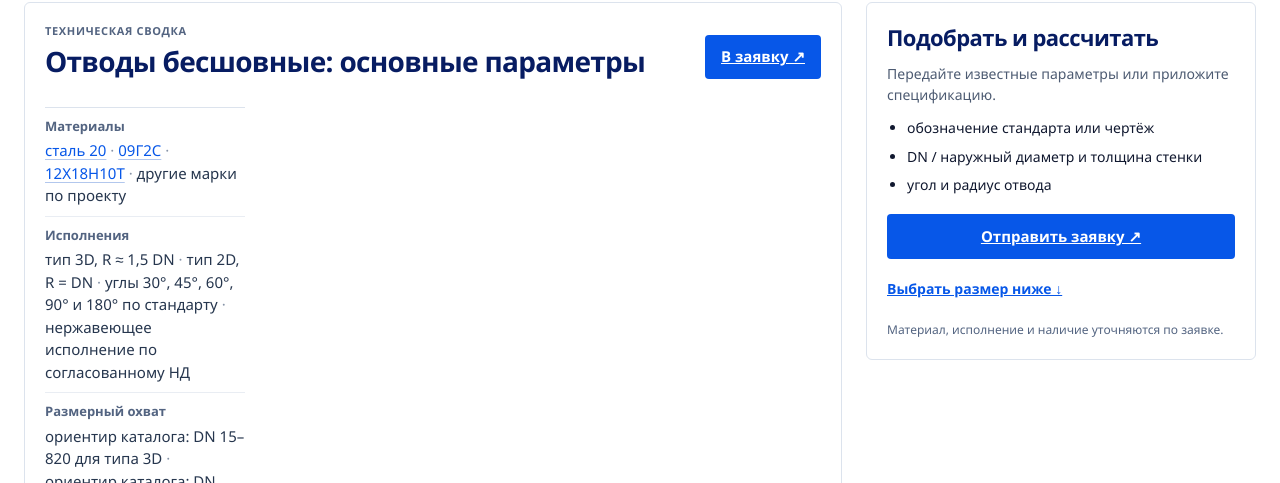
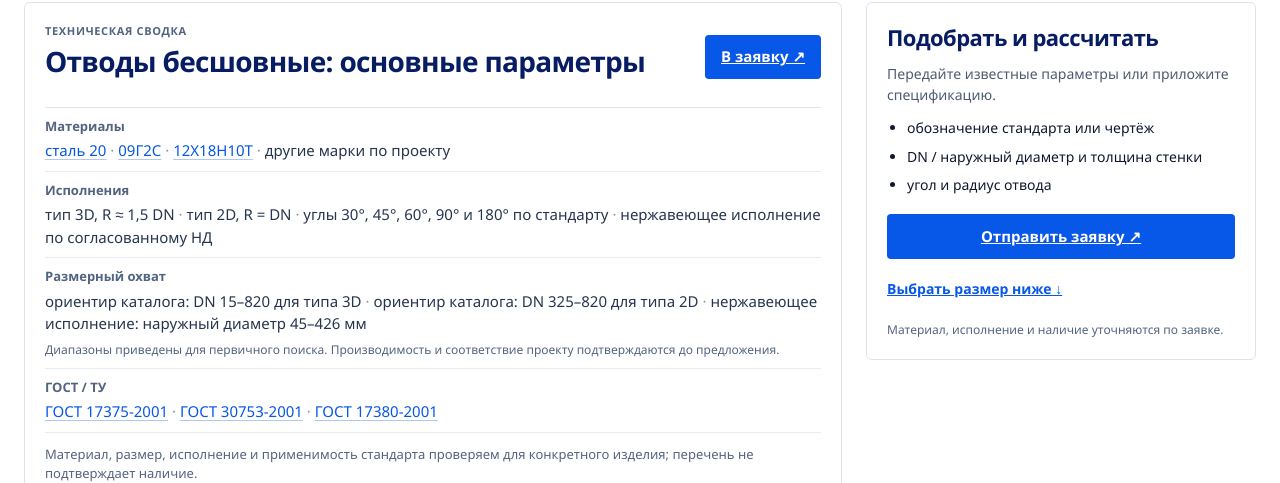
Before and after one commit to ClaspBitKiln/magic-metal-next, a Next.js app: page /produkciya/sdt/otvody-besshovnye in a window 1280 px wide. Shown: the part 281-764 px from the top of the page. Built offline with nearby package versions, Linux system fonts and the light colour scheme; no server answers.

Commit message:
style(product-card): remove reserved image column when no product photo

```diff
--- a/src/components/ProductDocumentation.css
+++ b/src/components/ProductDocumentation.css
@@ -134,6 +134,9 @@ main.product-document .product-document-conversion h2 { margin: 0; font-size: 22
   align-items: start;
   gap: 20px;
 }
+.product-document .product-document-summary-body.product-document-summary-no-image {
+  grid-template-columns: minmax(0, 1fr);
+}
 .product-document .product-document-image {
   min-width: 0;
   margin: 0;
```
